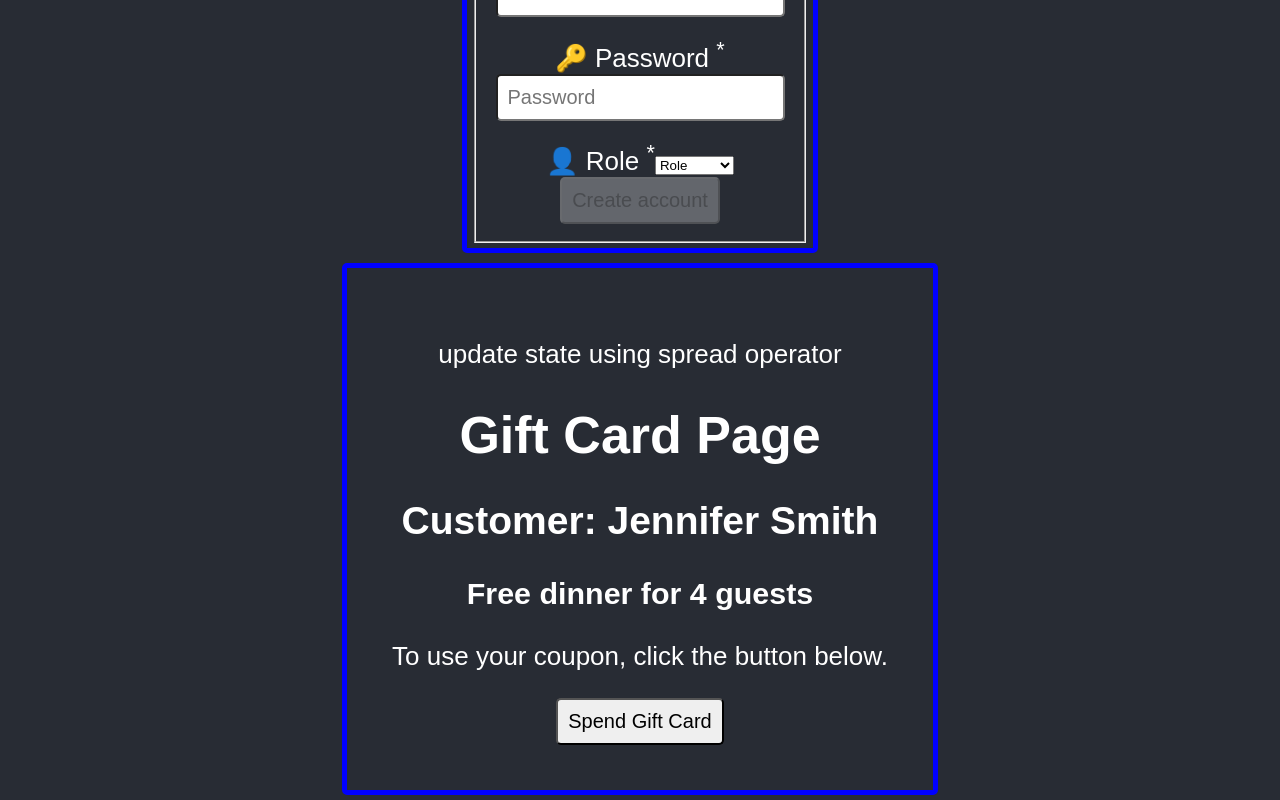
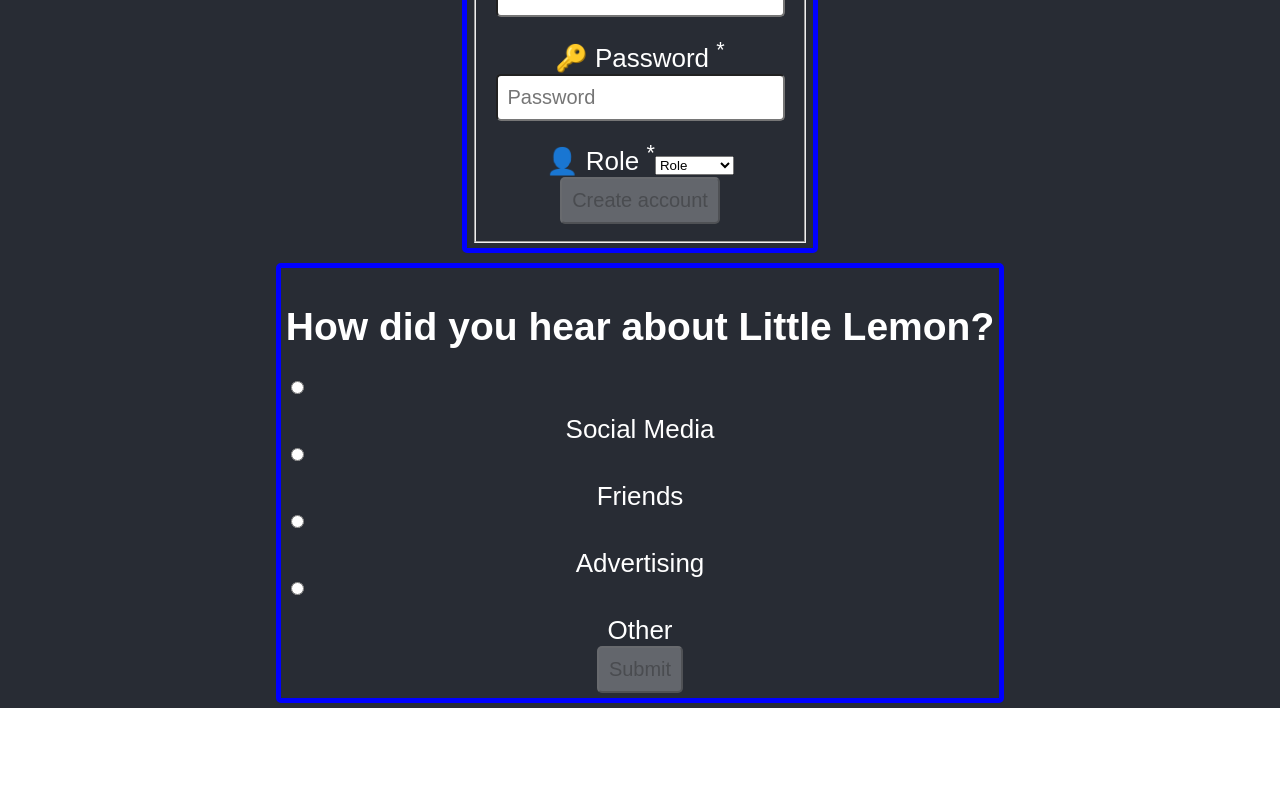
Before and after one commit to ikmalismail17/META-FrontEndCourse-Coursera, a React (Create React App) app: page /form in a window 1280 px wide. Shown: the part 857-1657 px from the top of the page. After the commit the page ends 1565 px from the top, so only its background shows below. Built offline with nearby package versions, Linux system fonts and the light colour scheme.

Commit message:
Add custome clone element, HOC

```diff
--- a/src/App.js
+++ b/src/App.js
@@ -16,6 +16,7 @@
 import ControlledForm from './components/ControlledForm';
 import TryThemeContext from './components/TryThemeContext';
 import FetchRandomData from './components/FetchRandomData';
+import GiftCardTask from './components/GiftCardTask';
 
 // create basic list
 const desserts = [
@@ -179,6 +180,10 @@
           <p>Using useEffect on web title</p>
           <button onClick={toggleWebTitle}>Try Use Effect</button>
         </PropChildDiv>
+        <PropChildDiv>
+          {/* Gift Card Task */}
+          <GiftCardTask  />
+        </PropChildDiv>
     </div>
   );
 };
--- /dev/null
+++ b/src/assets/styles/radio.css
@@ -0,0 +1,19 @@
+.RadioGroup {
+    display: flex;
+    flex-direction: column;
+    align-items: flex-start;
+  }
+
+  .RadioOption {
+    margin-bottom: 8px;
+    cursor: pointer;
+  }
+
+  input {
+    margin-right: 8px;
+    cursor: pointer;
+  }
+
+  label {
+    cursor: pointer;
+  }
--- a/src/components/ControlledForm.js
+++ b/src/components/ControlledForm.js
@@ -1,6 +1,6 @@
 import React, {useState} from 'react';
 import PropChildDiv from './PropChildDiv';
-import GiftCardTask from './GiftCardTask';
+import RadioGroup from './RadioMain';
 
 
 //component for password error message
@@ -125,8 +125,7 @@
                 </form>
             </PropChildDiv>
             <PropChildDiv>
-                {/* Gift Card Task */}
-                <GiftCardTask  />
+                <RadioGroup />
             </PropChildDiv>
         </>
     )
--- /dev/null
+++ b/src/components/HOCMousePosition.js
@@ -0,0 +1,68 @@
+import React from 'react';
+
+const withMousePosition = (WrappedComponent) => {
+    return (props) => {
+        const [mousePosition, setMousePosition] = React.useState({
+            x: 0,
+            y: 0
+        });
+
+        React.useEffect(() => {
+            const handleMouseMove = (event) => {
+                setMousePosition({
+                    x: event.clientX,
+                    y: event.clientY
+                });
+            };
+
+            window.addEventListener('mousemove', handleMouseMove);
+
+            return () => {
+                window.removeEventListener('mousemove', handleMouseMove);
+            }
+
+        }, [])
+
+        return <WrappedComponent {...props} mousePosition={mousePosition} />
+    }
+}
+
+const PanelMouseLogger = ({mousePosition}) => {
+    if (!mousePosition) {
+        return null;
+    }
+    return (
+        <div>
+            <p>Panel Mouse Position</p>
+            <span>X: {mousePosition.x}</span>
+            <span>Y: {mousePosition.y}</span>
+        </div>
+    )
+}
+
+const PointMouseLogger = ({mousePosition}) => {
+    if (!mousePosition) {
+        return null;
+    }
+    return (
+        <p>
+            ({mousePosition.x}, {mousePosition.y})
+        </p>
+    )
+}
+
+const PanelMouseLoggerWithMousePosition = withMousePosition(PanelMouseLogger);
+const PointMouseLoggerWithMousePosition = withMousePosition(PointMouseLogger);
+
+const HOCMousePosition = () => {
+
+    return (
+        <>
+        <p>Mouse Position</p>
+        <PanelMouseLoggerWithMousePosition />
+        <PointMouseLoggerWithMousePosition />
+        </>
+    );
+}
+
+export default HOCMousePosition;
--- /dev/null
+++ b/src/components/Radio.js
@@ -0,0 +1,29 @@
+import * as React from "react";
+
+export const RadioGroup = ({ onChange, selected, children }) => {
+ const RadioOptions = React.Children.map(children, (child) => {
+   return React.cloneElement(child, {
+     onChange,
+     checked: child.props.value === selected,
+   });
+ });
+ return <div className="RadioGroup">{RadioOptions}</div>;
+};
+
+export const RadioOption = ({ value, checked, onChange, children }) => {
+ return (
+   <div className="RadioOption">
+     <input
+       id={value}
+       type="radio"
+       name={value}
+       value={value}
+       checked={checked}
+       onChange={(e) => {
+         onChange(e.target.value);
+       }}
+     />
+     <label htmlFor={value}>{children}</label>
+   </div>
+ );
+};
--- /dev/null
+++ b/src/components/RadioMain.js
@@ -0,0 +1,20 @@
+import { RadioGroup, RadioOption } from "./Radio";
+import { useState } from "react";
+
+function RadioMain() {
+  const [selected, setSelected] = useState("");
+  return (
+    <div className="App">
+      <h2>How did you hear about Little Lemon?</h2>
+      <RadioGroup onChange={setSelected} selected={selected}>
+        <RadioOption value="social_media">Social Media</RadioOption>
+        <RadioOption value="friends">Friends</RadioOption>
+        <RadioOption value="advertising">Advertising</RadioOption>
+        <RadioOption value="other">Other</RadioOption>
+      </RadioGroup>
+      <button disabled={!selected}>Submit</button>
+    </div>
+  );
+}
+
+export default RadioMain;
--- a/src/components/SimpleCalculator.js
+++ b/src/components/SimpleCalculator.js
@@ -5,6 +5,7 @@
 } from "react";
 import '../assets/styles/simplecalculator.css';
 import PropChildDiv from "./PropChildDiv";
+import HOCMousePosition from "./HOCMousePosition";
 
 const SimpleCalculator = () => {
   const inputRef = useRef(null);
@@ -68,6 +69,9 @@
         <button className="calcbtn" onClick={resetResult}>Reset Result</button>
       </form>
       </PropChildDiv>
+      <PropChildDiv>
+        <HOCMousePosition/>
+      </PropChildDiv>
     </div>
   );
 }
```
